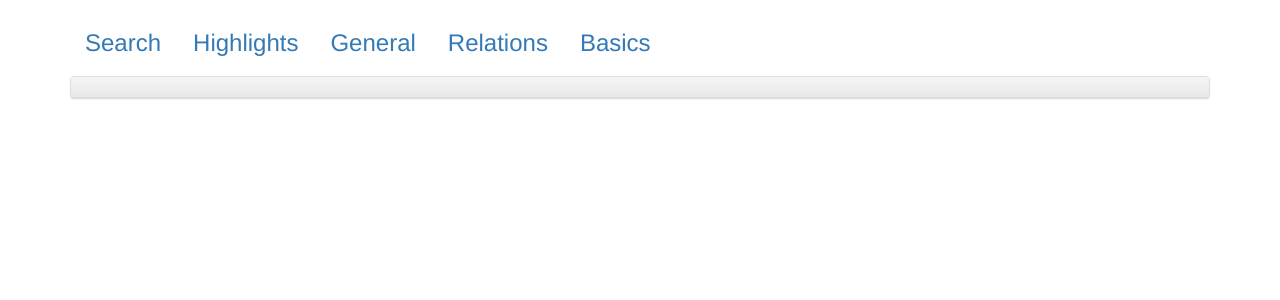
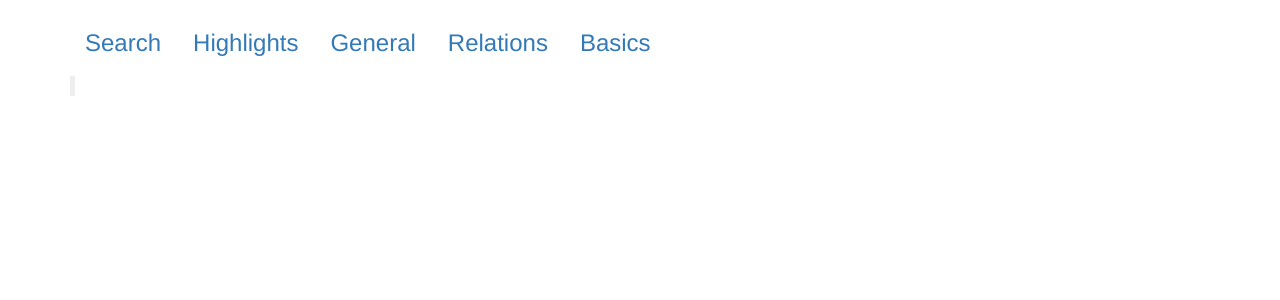
Before and after one commit to nikindtmas1/Risika-task, a Next.js app: page /details/1 in a window 1280 px wide. Shown: the top 300 px of the page. Built offline with nearby package versions, Linux system fonts and the light colour scheme.

Commit message:
Added bootstrap elements

```diff
--- a/pages/details/[id].js
+++ b/pages/details/[id].js
@@ -59,18 +59,22 @@ const Details = () => {
         })
     }
 
-
+    let result = arrayValues.join('\n');
+    console.log(result);
     return (
         <Layout>
             <div className="container">
-                {
-                    <div class="panel panel-default">
-                        <div class="panel-heading">{
-                            arrayValues.join("  ;  ")
+            <blockquote className="blockquote">
+            <p>{result}</p>
+            </blockquote>
+
+                    {/* <div className="panel panel-default">
+                        <div className="panel-heading">{
+                            result
                             //arrayValues.forEach(row => document.write(row + "<br >"))
                         }</div>
 
-                    </div>}
+                    </div> */}
             </div>
 
         </Layout>
```
